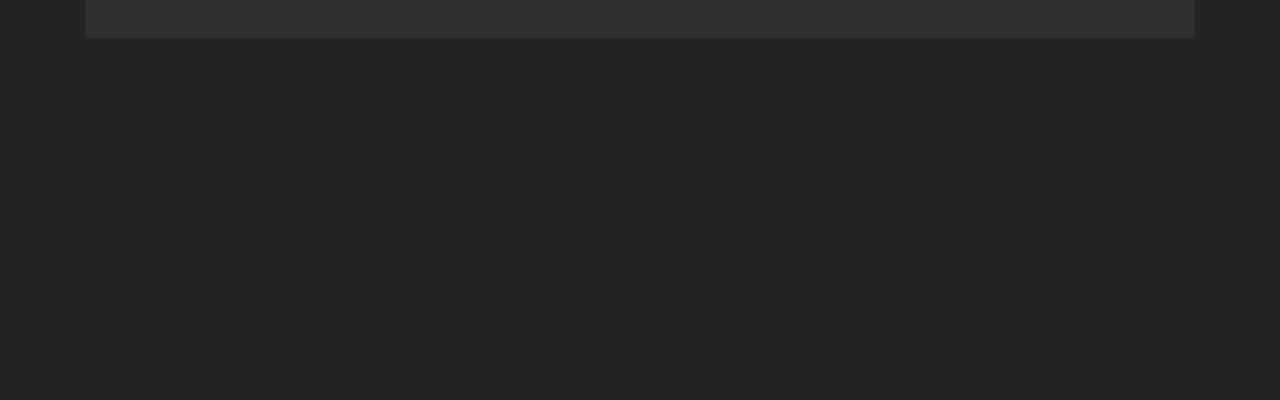
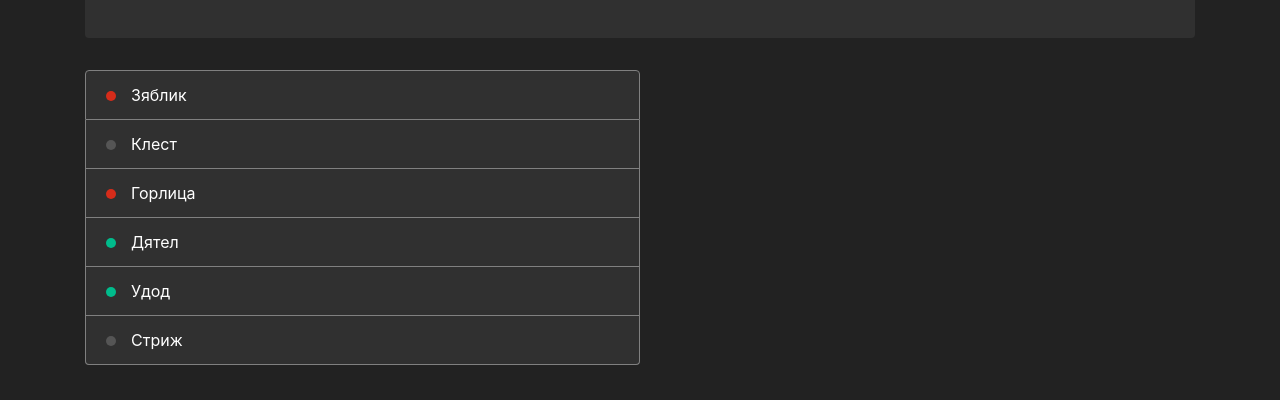
Before and after one commit to StasVitvitskiy/songbird, a React app: page /birds/0 in a window 1280 px wide. Shown: the part 405-805 px from the top of the page. Built offline with nearby package versions, Linux system fonts and the light colour scheme; no server answers.

Commit message:
feat: add bird types table

```diff
--- a/src/App.jsx
+++ b/src/App.jsx
@@ -2,12 +2,14 @@ import './App.css'
 import React, {PureComponent} from "react";
 import {Header} from './header/header'
 import {Main} from "~/main/main";
+import {Birds} from "~/birds/birds";
 
 export class App extends PureComponent {
   render() {
     return <div className="main">
           <Header />
           <Main />
+          <Birds />
     </div>
   }
 }
--- /dev/null
+++ b/src/birds/birds.css
@@ -0,0 +1,42 @@
+.birds {
+  width: 50%;
+}
+.bird-container li {
+  background-color: #303030;
+  color: white;
+  border: 1px solid gray;
+}
+.bird-container li:hover {
+  background-color: #404040;
+  cursor: pointer;
+}
+.circle-red {
+  background-color: #d62c1a;
+  display: inline-block;
+  width: 10px;
+  height: 10px;
+  margin-right: 15px;
+  border-radius: 50%;
+  -webkit-transition: .1s;
+  transition: .1s;
+}
+.circle-gray {
+  background-color: #555;
+  display: inline-block;
+  width: 10px;
+  height: 10px;
+  margin-right: 15px;
+  border-radius: 50%;
+  -webkit-transition: .1s;
+  transition: .1s;
+}
+.circle-green {
+  background-color: #00bc8c;
+  display: inline-block;
+  width: 10px;
+  height: 10px;
+  margin-right: 15px;
+  border-radius: 50%;
+  -webkit-transition: .1s;
+  transition: .1s;
+}
--- /dev/null
+++ b/src/birds/birds.js
@@ -0,0 +1,24 @@
+import React, {PureComponent} from 'react'
+import './birds.css'
+
+export class Birds extends PureComponent {
+  render() {
+    return <div className='bird-container'>
+      <div className='birds rounded'>
+        <div className=''>
+          <ul className='list-group'>
+            <li className="list-group-item"><span className='circle-red'/>Зяблик</li>
+            <li className="list-group-item"><span className='circle-gray'/>Клест</li>
+            <li className="list-group-item"><span className='circle-red'/>Горлица</li>
+            <li className="list-group-item"><span className='circle-green'/>Дятел</li>
+            <li className="list-group-item"><span className='circle-green'/>Удод</li>
+            <li className="list-group-item"><span className='circle-gray'/>Стриж</li>
+          </ul>
+        </div>
+      </div>
+      <div>
+
+      </div>
+    </div>
+  }
+}
--- a/src/main/main.js
+++ b/src/main/main.js
@@ -1,7 +1,7 @@
 import React, {PureComponent} from 'react'
 import "./main.css"
 import bird from '../media/bird.jpg'
-import {Player, PlayerApp} from "~/audioPlayer/audio";
+import {Player} from "~/audioPlayer/audio";
 
 export class Main extends PureComponent {
   render() {
```
Also changed, not shown: src/audioPlayer/audio.js (line endings or trailing spaces).
